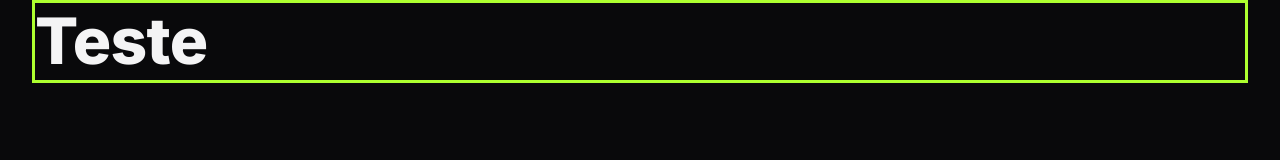
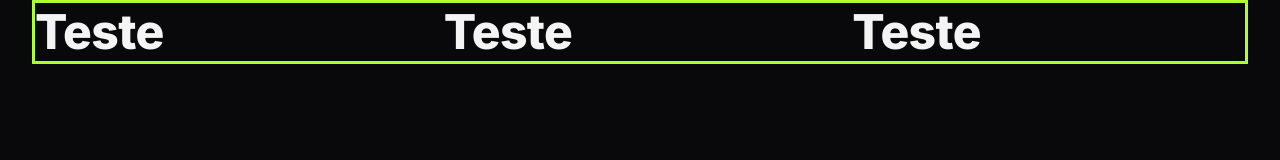
Before and after one commit to JonasCost/Projeto---landing-page, a plain HTML site: page index.html in a window 1280 px wide. Drawn offline with Linux system fonts and the light colour scheme.

Commit message:
adicionando classes utilitarias parte 2

```diff
--- a/index.html
+++ b/index.html
@@ -16,10 +16,11 @@
 <body>
 
     <header>
-        <div class="container">
+        <div class="container even-columns">
 
-            <h1>Teste</h1>
-
+            <h2>Teste</h2>
+            <h2>Teste</h2>
+            <h2>Teste</h2>
         </div>
 
     </header>
--- a/styles/global.css
+++ b/styles/global.css
@@ -34,6 +34,9 @@
     --fs-xl: 1.5rem;
     --fs-2xl: 2.4rem;
 
+    --py-base: 1rem;
+    --py-lg: 1.5rem;
+    --py-xl: 3rem;
 
     --px-lg: 1.5rem;
 
@@ -94,6 +97,10 @@ ul[role="list"]{
     --fs-2xl:4rem;
 
     --px-lg: 2rem;
+
+    --py-base: 1.5rem;
+    --py-lg: 2.5rem;
+    --py-xl: 5rem;
     }
 
 }
--- a/styles/utility.css
+++ b/styles/utility.css
@@ -6,10 +6,52 @@
     margin-inline: auto;
 }
 
+.py-base {
+    padding-block: var(--py-base);
+}
+
+.py-lg {
+    padding-block: var(--py-lg);
+}
+
+.py-xl {
+    padding-block: var(--py-xl);
+}
+
+.px-lg {
+    padding-inline: var(--px-lg);
+}
+
+.desktop-only {
+
+    display: none;
+
+}
+
+.even-columns {
+    display: grid;
+    gap: 1rem;
+}
+
+
+
 @media (width >= 80em){
 
     .container{
         --max-width: 80rem;
     }
 
+    .desktop-only {
+
+        display: initial;
+
+    }
+
+    .even-columns {
+        grid-auto-flow: column;
+        grid-auto-columns: 1fr;
+        display: grid;
+    }
+
+
 }
```
